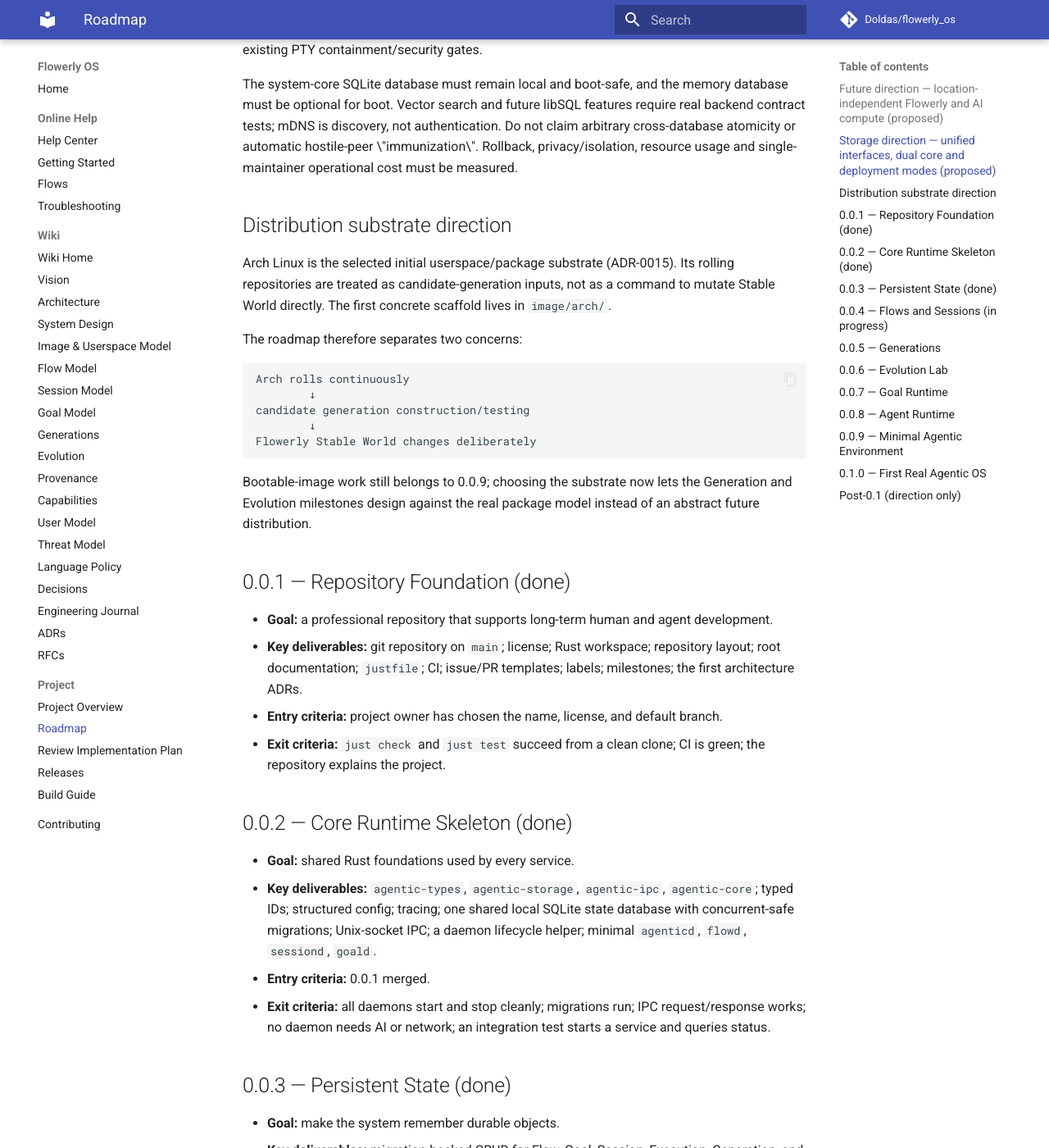
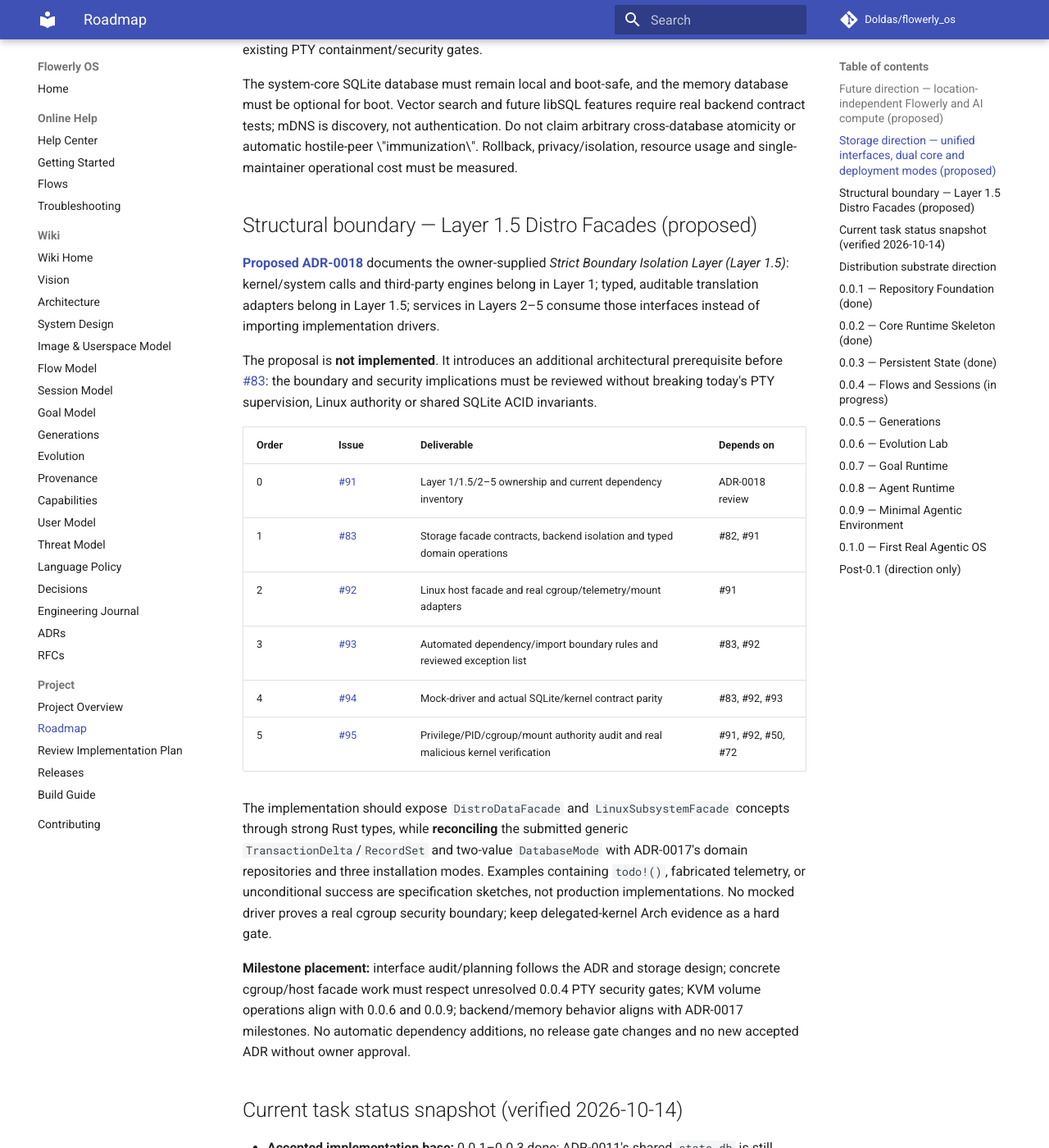
Before and after one commit to Doldas/flowerly_os, an MkDocs documentation site: the page built from docs/roadmap.md, in a window 1280 px wide and 1400 px high, scrolled down 1791 px. Shown: the whole window at 82% size. Built offline with MkDocs 1.6.1 and Material for MkDocs 9.7.7, drawn with Linux system fonts in a browser that asks for light colours; comment, search, counter and statistics services are not loaded; some of the changed text lies outside the part shown.

Commit message:
docs(architecture): propose ADR-0018 Layer 1.5 and track boundary issues #91-#95

```diff
--- /dev/null
+++ b/docs/adr/0018-strict-boundary-isolation-layer.md
@@ -0,0 +1,110 @@
+# 0018: Strict Boundary Isolation Layer (Layer 1.5)
+
+Date: 2026-10-14
+Status: Proposed — architecture and security review required
+Source: user-supplied *Architectural Specification: Strict Boundary Isolation Layer (Layer 1.5)*
+
+## Context and the requested separation
+
+Flowerly OS must keep Linux kernel/syscall/ioctl, `/proc`, `/sys`,
+cgroups v2, and third-party SQLite/libSQL driver mechanics out of the
+higher cognitive control planes. The submitted design defines:
+
+- **Layer 1 — Host Primitives:** Linux kernel and external engines:
+  `rusqlite` (SQLite bindings) and optional libSQL/Turso.
+- **Layer 1.5 — Structural Translation Boundary (Distro Facades):**
+  implementation adapters translating typed operations to concrete
+  kernel/engine operations and execution streams.
+- **Layers 2–5 — Flowerly Core:** `agenticd`, `flowd`, `sessiond`,
+  `goald`, `agenticctl` and future services, consuming explicitly
+  defined distro-facing Rust contracts rather than driver-specific APIs.
+
+The specification proposes pure trait definitions without direct storage or
+Linux driver imports in their interface modules. Storage adapters are
+envisioned under `crates/agentic-storage/src/engines.rs`, and a host
+abstraction under `crates/agentic-core/src/host.rs` with an implementation
+under `crates/agentic-core/src/drivers/linux.rs`. Those paths are
+**proposed**, not current filesystem locations.
+
+## Storage facade contract
+
+The source proposes `DistroDataFacade` with asynchronous
+`fetch_state(query, binds)`, `commit_state(TransactionDelta)`, and
+`dispatch_sync()`; its representative types are `DatabaseMode`,
+`TransactionDelta` and `RecordSet`. Its examples select a local
+`LocalSqliteEngine` behind `sqlite-native` and
+`ClusterTursoEngine` behind `turso-mesh`.
+
+These are **illustrative interfaces**, not executable implementations:
+the submitted adapters use `todo!()`. A literal universal SQL interface
+would leak untrusted SQL into the facade and weaken typed domain authorization.
+Before implementation, reconcile these names with ADR-0017's
+`StorageMode` (Standalone, Cluster, CoreOnly) and domain-specific
+`SystemStateRepository`, `MemoryRepository`, `EmbeddingIndex`,
+`ReplicationController`. The source's two `DatabaseMode` values
+represent backend selection; they do **not** remove CoreOnly or determine
+whether a memory database should be opened.
+
+The actual accepted architecture remains one shared SQLite `state.db`
+under ADR-0011. Neither an adapter nor a trait is permission to drop
+foreign-key/cross-domain ACID guarantees. Never expose driver handles or
+arbitrary SQL to agents. Retain versioned migrations, provenance and durable
+commit semantics; do not block async executors with synchronous SQLite locks.
+Test libSQL/Turso availability, feature and concurrency claims against
+verified upstream versions before implementation.
+
+## Linux host facade contract
+
+The source proposes `LinuxSubsystemFacade` with
+`restrict_resources(ProcessAllocation)`,
+`gather_telemetry() -> HostTelemetry`, and
+`map_sandbox_volume(host_path, sandbox_path)`. Its intended Linux adapter
+maps these into cgroups-v2 files, `/proc` and future KVM
+mount/volume interfaces.
+
+The source's `NativeLinuxDriver` returns fabricated telemetry values,
+unconditionally returns success for resource restriction and mapping,
+and constructs a cgroup path from a numeric PID. Those snippets are
+**nonfunctional sketches and unsafe as production contracts**.
+Production methods must verify effect, authority, ownership and exact
+kernel identity, or return a typed error; never succeed on a no-op.
+Resource quota semantics should not be represented as a universally valid
+CPU percentage without checking kernel controls and delegation.
+
+## Security and layering constraints
+
+Abstraction is **not privilege separation**. Existing PTY cgroup
+supervision, parent-death cleanup, Linux peer credentials, FD/PID ownership
+and Arch delegated acceptance must not be made less secure by hiding them
+behind a generic facade. Drivers with privileged effects require independent
+authorization and kernel-enforced authority boundaries; caller-selected
+numeric PIDs, sandbox/host paths and cgroup target strings are not proofs
+of ownership. Reject namespace migration, symlink traversal, PID reuse,
+same-UID sibling-cgroup escape and out-of-scope mounts.
+
+Keep IPC transport and trusted process supervision boundaries explicit.
+No blanket relocation of `SO_PEERCRED`, guardian processes or systemd
+operations solely to satisfy an aesthetic dependency rule. Crate import
+rules should describe narrow reviewed exceptions, with exact remediation
+plans, instead of claiming a presently nonexistent driver-free core.
+
+## Compatibility and acceptance
+
+- [#91](https://github.com/Doldas/flowerly_os/issues/91): decide boundary,
+  audit current imports and document transition.
+- [#83](https://github.com/Doldas/flowerly_os/issues/83): implement
+  domain-typed storage trait boundaries, compatible with ADR-0017.
+- [#92](https://github.com/Doldas/flowerly_os/issues/92): real typed host
+  facade and Linux adapters.
+- [#93](https://github.com/Doldas/flowerly_os/issues/93): CI-checked
+  crate/dependency constraints with justified exceptions.
+- [#94](https://github.com/Doldas/flowerly_os/issues/94): mock/real
+  adapter parity and failure injection.
+- [#95](https://github.com/Doldas/flowerly_os/issues/95): threat model,
+  privileged authority and delegated PTY/KVM adversarial gates.
+
+The accepted ADR-0014 Linux authority substrate, ADR-0013 process-boundary
+discipline and proposed ADRs 0016/0017 all remain independently applicable.
+This is a proposed architectural direction, not a runtime implementation,
+a change to #50/0.0.4 acceptance or a waiver of exact-SHA Arch guest tests.
+No merge without the repository owner's explicit authorization.
--- a/docs/roadmap.md
+++ b/docs/roadmap.md
@@ -31,7 +31,7 @@ boot-critical state is never replicated.
 | Order | Issue | Deliverable | Prerequisite |
 | --- | --- | --- | --- |
 | 1 | [#82](https://github.com/Doldas/flowerly_os/issues/82) | Core/memory data ownership, existing ACID/provenance inventory, migration decision | ADR review |
-| 2 | [#83](https://github.com/Doldas/flowerly_os/issues/83) | Typed Rust storage traits and backend mocks | #82 |
+| 2 | [#83](https://github.com/Doldas/flowerly_os/issues/83) | Typed Rust storage traits and backend mocks | #82, #91 |
 | 3 | [#84](https://github.com/Doldas/flowerly_os/issues/84) | Two-file migration with transaction safety, recovery and rollback | #82, #83 |
 | 4 | [#85](https://github.com/Doldas/flowerly_os/issues/85) | Standalone (default), Cluster, CoreOnly configuration and transitions | #83, #84 |
 | 5 | [#86](https://github.com/Doldas/flowerly_os/issues/86) | Offline local SQLite agent memory and typed embedding search | #83, #84 |
@@ -53,6 +53,61 @@ features require real backend contract tests; mDNS is discovery, not
 authentication. Do not claim arbitrary cross-database atomicity or automatic
 hostile-peer \"immunization\". Rollback, privacy/isolation, resource usage
 and single-maintainer operational cost must be measured.
+
+## Structural boundary — Layer 1.5 Distro Facades (proposed)
+
+[**Proposed ADR-0018**](adr/0018-strict-boundary-isolation-layer.md)
+documents the owner-supplied *Strict Boundary Isolation Layer (Layer 1.5)*:
+kernel/system calls and third-party engines belong in Layer 1; typed,
+auditable translation adapters belong in Layer 1.5; services in Layers
+2–5 consume those interfaces instead of importing implementation drivers.
+
+The proposal is **not implemented**. It introduces an additional
+architectural prerequisite before [#83](https://github.com/Doldas/flowerly_os/issues/83):
+the boundary and security implications must be reviewed without
+breaking today's PTY supervision, Linux authority or shared SQLite ACID
+invariants.
+
+| Order | Issue | Deliverable | Depends on |
+| --- | --- | --- | --- |
+| 0 | [#91](https://github.com/Doldas/flowerly_os/issues/91) | Layer 1/1.5/2–5 ownership and current dependency inventory | ADR-0018 review |
+| 1 | [#83](https://github.com/Doldas/flowerly_os/issues/83) | Storage facade contracts, backend isolation and typed domain operations | #82, #91 |
+| 2 | [#92](https://github.com/Doldas/flowerly_os/issues/92) | Linux host facade and real cgroup/telemetry/mount adapters | #91 |
+| 3 | [#93](https://github.com/Doldas/flowerly_os/issues/93) | Automated dependency/import boundary rules and reviewed exception list | #83, #92 |
+| 4 | [#94](https://github.com/Doldas/flowerly_os/issues/94) | Mock-driver and actual SQLite/kernel contract parity | #83, #92, #93 |
+| 5 | [#95](https://github.com/Doldas/flowerly_os/issues/95) | Privilege/PID/cgroup/mount authority audit and real malicious kernel verification | #91, #92, #50, #72 |
+
+The implementation should expose `DistroDataFacade` and
+`LinuxSubsystemFacade` concepts through strong Rust types, while
+**reconciling** the submitted generic `TransactionDelta`/`RecordSet`
+and two-value `DatabaseMode` with ADR-0017's domain repositories and
+three installation modes. Examples containing `todo!()`, fabricated
+telemetry, or unconditional success are specification sketches, not
+production implementations. No mocked driver proves a real cgroup
+security boundary; keep delegated-kernel Arch evidence as a hard gate.
+
+**Milestone placement:** interface audit/planning follows the ADR and
+storage design; concrete cgroup/host facade work must respect unresolved
+0.0.4 PTY security gates; KVM volume operations align with 0.0.6 and
+0.0.9; backend/memory behavior aligns with ADR-0017 milestones.
+No automatic dependency additions, no release gate changes and no
+new accepted ADR without owner approval.
+
+## Current task status snapshot (verified 2026-10-14)
+
+- **Accepted implementation base:** 0.0.1–0.0.3 done; ADR-0011's
+  shared `state.db` is still current, while ADR-0017/0018 are proposed.
+- **0.0.4:** in progress; #8, #31, #50, #72–#74 and #79 remain open.
+  PR #81 was merged independently; its hosted green CI cannot stand
+  in for exact-SHA delegated Arch guest security evidence.
+- **Storage tasks [#82–#89](https://github.com/Doldas/flowerly_os/issues/82):**
+  all open/planned, no dual-file or libSQL mode implementation claimed.
+- **Boundary tasks [#91–#95](https://github.com/Doldas/flowerly_os/issues/91):**
+  created/open/planned, require ADR decision and measured acceptance.
+- **Documentation proposal:** [draft PR #90](https://github.com/Doldas/flowerly_os/pull/90)
+  is unmerged; its CI checks are separate from accepted architecture.
+- **#55:** open and deferred until the repository owner specifically
+  requests that work.
 
 ## Distribution substrate direction
 
```
Also changed, not shown: docs/adr/index.md (+4 -0 lines), docs/architecture.md (+12 -0 lines).
